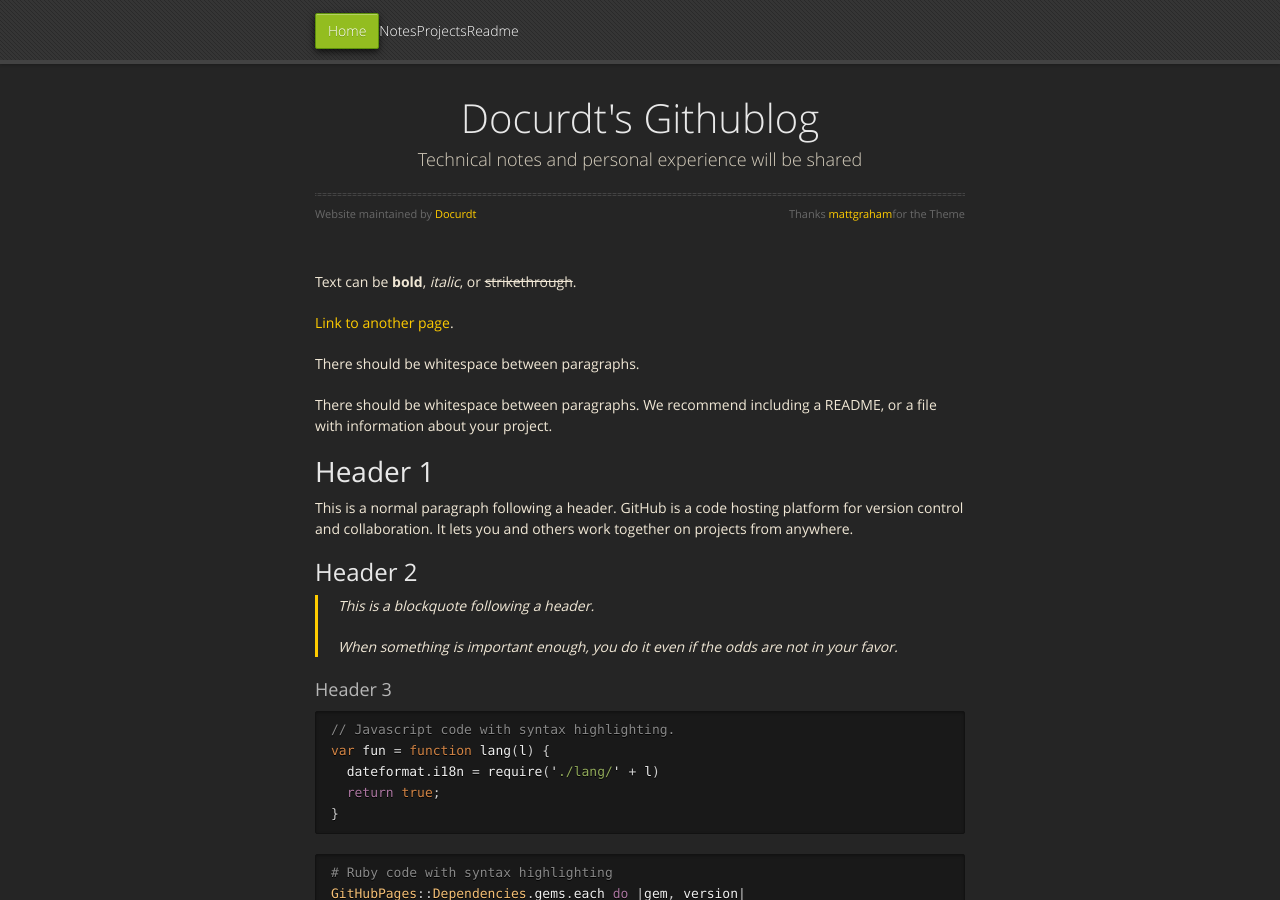
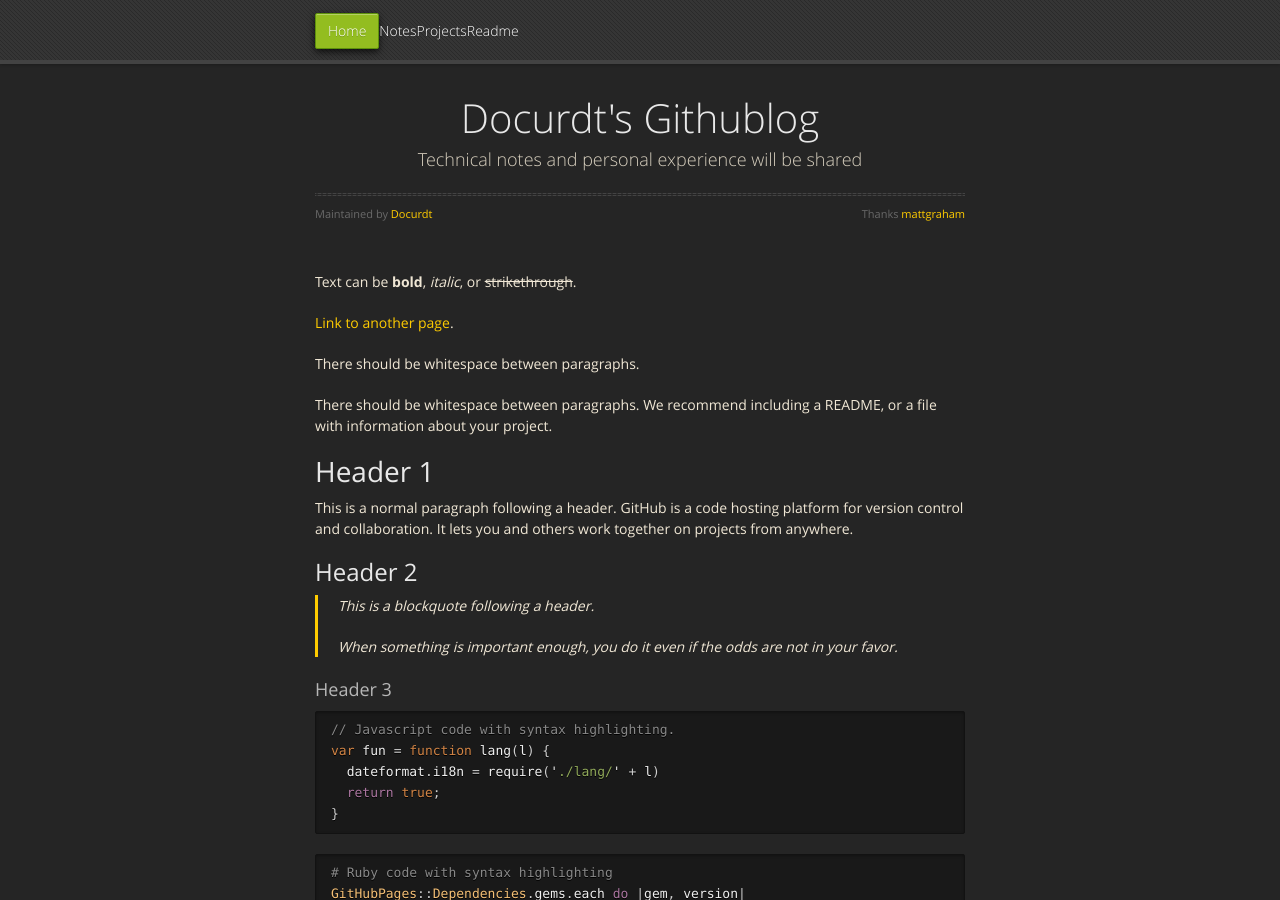
Before and after one commit to Docurdt/docurdt.github.io, a Jekyll site: the page built from index.md, in a window 1280 px wide and 900 px high. Built offline with Jekyll 4.4.1, drawn with Linux system fonts in a browser that asks for light colours.

Commit message:
update the nav info2

```diff
--- a/_layouts/default.html
+++ b/_layouts/default.html
@@ -42,8 +42,8 @@
           <h1>{{ site.title | default: site.github.repository_name }}</h1>
           <p>{{ site.description | default: site.github.project_tagline }}</p>
           <hr>
-          <span class="credits left">Website maintained by <a href="{{ site.github.owner_url }}">{{ site.github.owner_name }}</a></span>
-          <span class="credits right">Thanks <a href="https://twitter.com/michigangraham">mattgraham</a>for the Theme</span>
+          <span class="credits left">Maintained by <a href="{{ site.github.owner_url }}">{{ site.github.owner_name }}</a></span>
+          <span class="credits right">Thanks <a href="https://twitter.com/michigangraham">mattgraham</a></span>
         </div>
 
         {{ content }}
```
